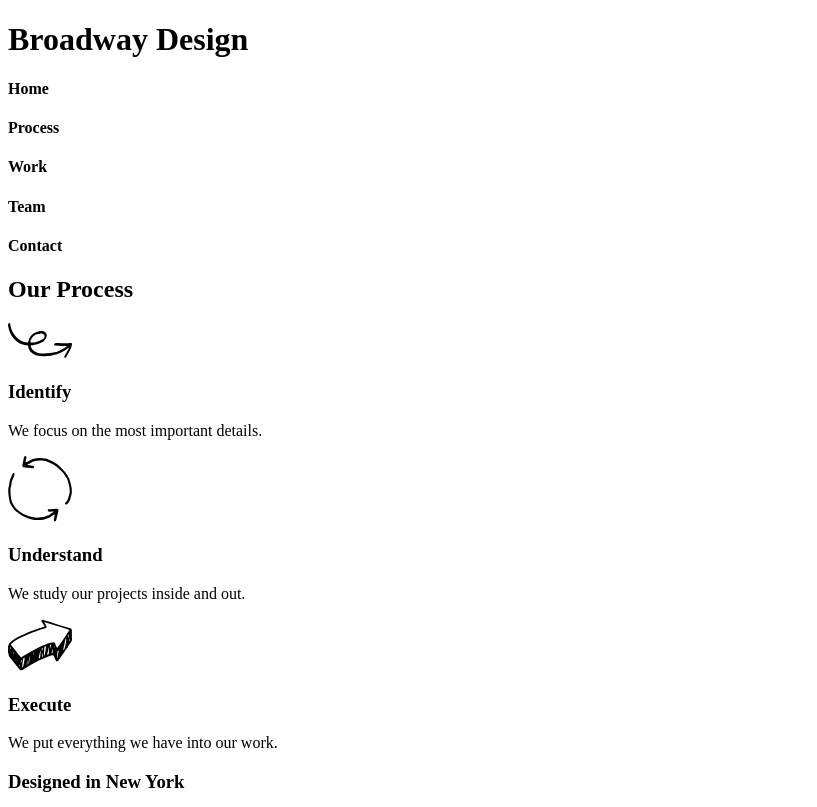
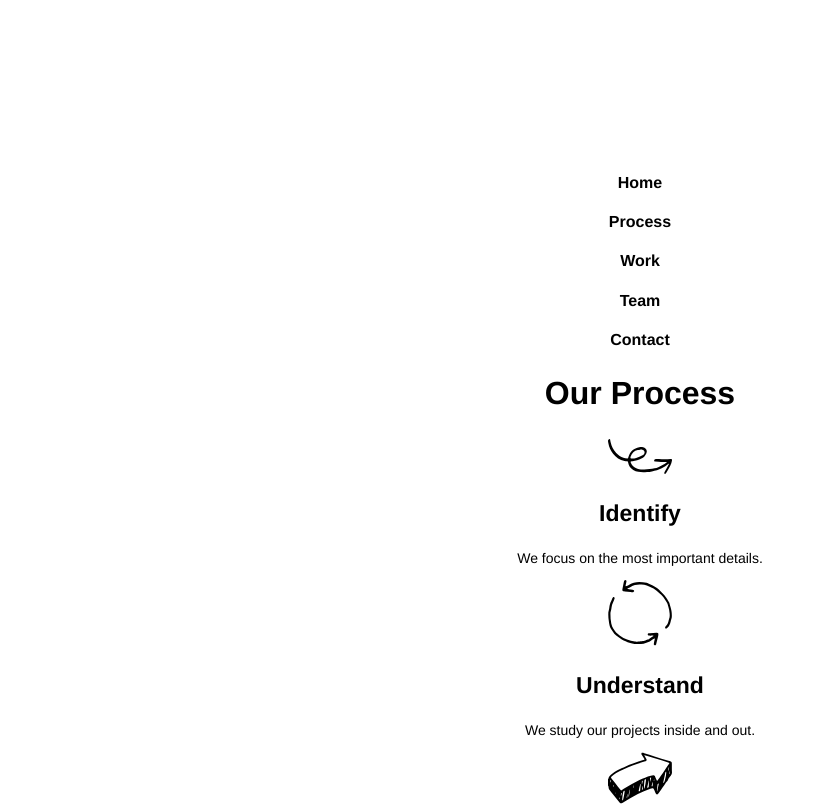
Before and after one commit to VWells001/broadway, a plain HTML site: page index.html in a window 1280 px wide. Shown: the top 807 px of the page, without its empty margins (0-817 px from the left). Drawn offline with Linux system fonts and the light colour scheme; files that its build step writes are made by us from their sources.

Commit message:
basic css added

```diff
--- a/index.html
+++ b/index.html
@@ -1,7 +1,7 @@
 <!DOCTYPE html>
 <html>
   <head>
-    <link href=".resources/css/style.css" type="test/css" rel="stylesheet">
+    <link href="resources/css/style.css" type="text/css" rel="stylesheet">
     <title>Broadway Design</title>
   </head>
 
--- a/resources/css/style.css
+++ b/resources/css/style.css
@@ -0,0 +1,39 @@
+body {
+  font-family:"Helvetica", sans-serif;
+  font-weight: bold;
+  text-align: center;
+}
+
+h1 {
+  font-size: 70px;
+  color: white;
+}
+
+.menu {
+  font-size: 18px;
+  color: white;
+}
+
+h2 {
+  font-size: 32px;
+}
+
+h3 {
+  font-size: 23px;
+}
+
+p {
+    font-size: 14px;
+    font-weight: normal;
+}
+
+??? {
+  font-size: 23px;
+    color: white;
+}
+
+footer {
+    font-size: 11px;
+    color: white;
+    background-color: dimgray;
+}
```
